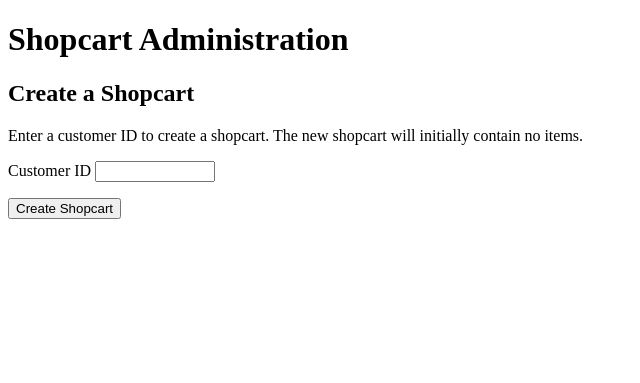
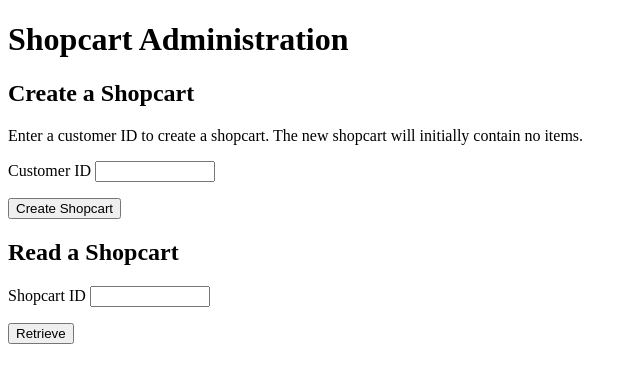
Before and after one commit to CSCI-GA-2820-FA26-003/shopcarts, a Flask app: page / in a window 1280 px wide. Shown: the top 383 px of the page, without its empty margins (0-640 px from the left). Run offline with Flask 3, Linux system fonts and the light colour scheme.

Commit message:
Add read shopcart UI and browser scenarios

```diff
--- a/service/static/shopcarts.js
+++ b/service/static/shopcarts.js
@@ -99,3 +99,97 @@ form.addEventListener("submit", async (event) => {
 
 // Enable creation after the submit handler has been installed.
 createButton.disabled = false;
+
+const readForm = document.getElementById("read-shopcart-form");
+const readInput = document.getElementById("read-shopcart-id");
+const readButton = document.getElementById("read-shopcart-btn");
+const readMessage = document.getElementById("read-message");
+
+const readPanel = document.getElementById("retrieved-shopcart");
+const readResultId = document.getElementById("read-result-shopcart-id");
+const readResultCustomer = document.getElementById("read-result-customer-id");
+const readResultCount = document.getElementById("read-result-item-count");
+const readResultItems = document.getElementById("read-result-items");
+
+function showReadMessage(text, state) {
+  readMessage.textContent = text;
+  readMessage.dataset.state = state;
+}
+
+function clearReadResult() {
+  readPanel.hidden = true;
+  readResultId.textContent = "";
+  readResultCustomer.textContent = "";
+  readResultCount.textContent = "";
+  readResultItems.textContent = "";
+}
+
+readForm.addEventListener("submit", async (event) => {
+  event.preventDefault();
+
+  if (readButton.disabled || !readForm.reportValidity()) {
+    return;
+  }
+
+  const shopcartId = Number(readInput.value);
+  const endpoint = readForm.dataset.endpointTemplate.replace(
+    /\/0$/,
+    `/${shopcartId}`
+  );
+
+  clearReadResult();
+  readButton.disabled = true;
+  showReadMessage("Retrieving shopcart...", "pending");
+
+  try {
+    const response = await fetch(endpoint, {
+      headers: {
+        "Accept": "application/json"
+      }
+    });
+
+    if (response.status === 404) {
+      showReadMessage("Shopcart not found.", "error");
+      return;
+    }
+
+    if (response.status !== 200) {
+      showReadMessage(
+        "The service could not retrieve the shopcart. Please try again.",
+        "error"
+      );
+      return;
+    }
+
+    const shopcart = await response.json();
+
+    if (
+      shopcart.id !== shopcartId ||
+      !Number.isInteger(shopcart.customer_id) ||
+      !Array.isArray(shopcart.items)
+    ) {
+      showReadMessage(
+        "The service returned an unexpected response. Please try again.",
+        "error"
+      );
+      return;
+    }
+
+    readResultId.textContent = String(shopcart.id);
+    readResultCustomer.textContent = String(shopcart.customer_id);
+    readResultCount.textContent = String(shopcart.items.length);
+    readResultItems.textContent = JSON.stringify(shopcart.items, null, 2);
+    readPanel.hidden = false;
+
+    showReadMessage("Shopcart retrieved successfully.", "success");
+  } catch {
+    showReadMessage(
+      "Unable to retrieve the shopcart. Check your connection and try again.",
+      "error"
+    );
+  } finally {
+    readButton.disabled = false;
+  }
+});
+
+readButton.disabled = false;
--- a/service/templates/index.html
+++ b/service/templates/index.html
@@ -70,6 +70,61 @@
         </dl>
       </section>
     </section>
+    <section aria-labelledby="read-heading">
+      <h2 id="read-heading">Read a Shopcart</h2>
+
+      <form
+        id="read-shopcart-form"
+        data-endpoint-template="{{ url_for('get_shopcarts', shopcart_id=0) }}"
+      >
+        <p>
+          <label for="read-shopcart-id">Shopcart ID</label>
+          <input
+            id="read-shopcart-id"
+            name="shopcart_id"
+            type="number"
+            min="1"
+            max="2147483647"
+            step="1"
+            required
+          >
+        </p>
+
+        <button id="read-shopcart-btn" type="submit" disabled>
+          Retrieve
+        </button>
+      </form>
+
+      <p
+        id="read-message"
+        role="status"
+        aria-live="polite"
+        aria-atomic="true"
+        data-state="idle"
+      ></p>
+
+      <section
+        id="retrieved-shopcart"
+        aria-labelledby="read-result-heading"
+        hidden
+      >
+        <h3 id="read-result-heading">Retrieved Shopcart</h3>
+
+        <dl>
+          <dt>Shopcart ID</dt>
+          <dd id="read-result-shopcart-id"></dd>
+
+          <dt>Customer ID</dt>
+          <dd id="read-result-customer-id"></dd>
+
+          <dt>Item Count</dt>
+          <dd id="read-result-item-count"></dd>
+        </dl>
+
+        <h4>Items</h4>
+        <pre id="read-result-items"></pre>
+      </section>
+    </section>
   </main>
 </body>
 </html>
```
Also changed, not shown: features/steps/shopcart_steps.py (+128 -4 lines), 1 other file.
